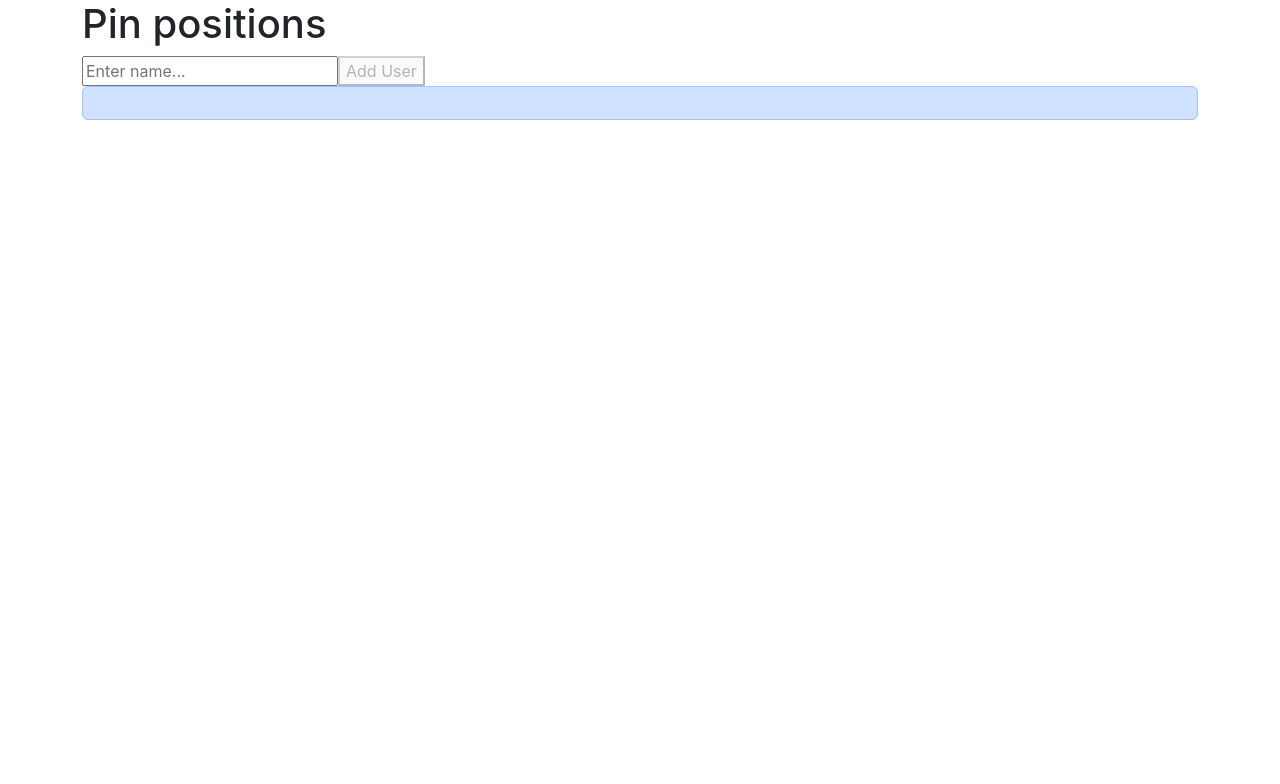
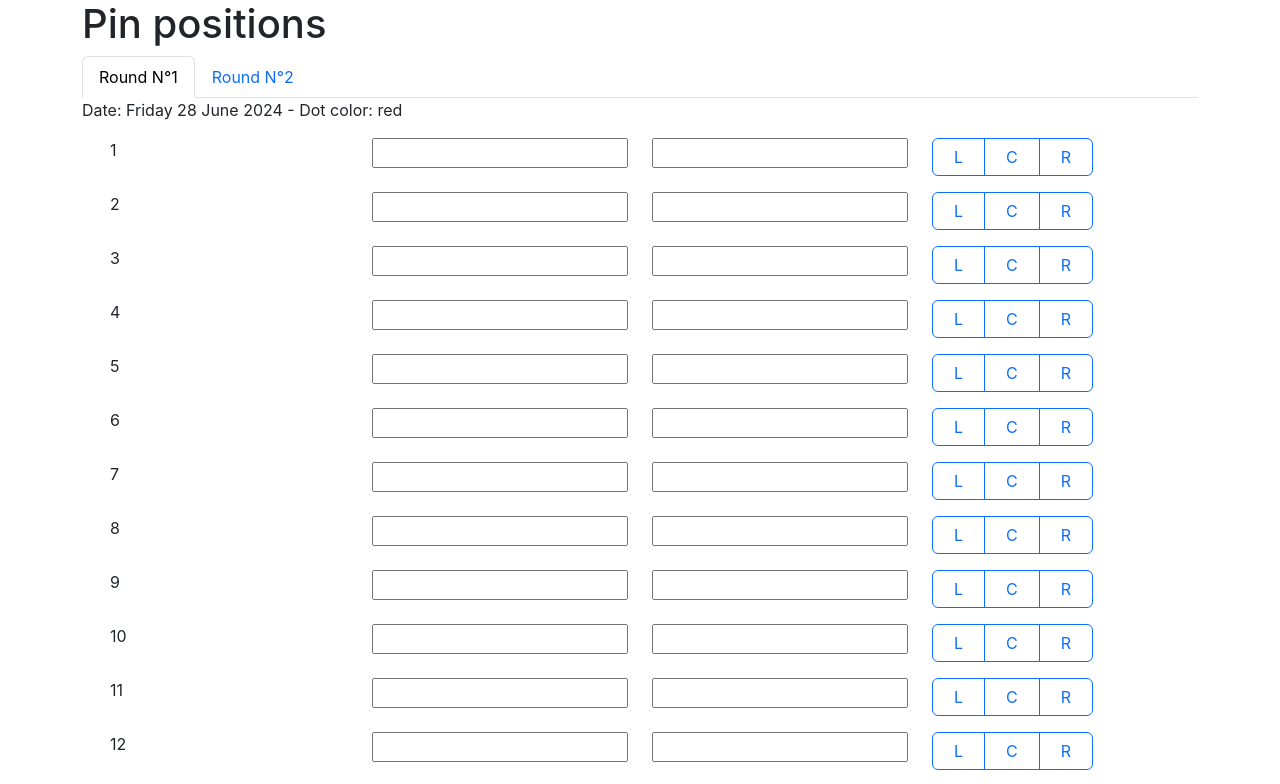
Before and after one commit to gcruchon/pin-positions, a React (Create React App) app: page /events/testEvent in a window 1280 px wide. Shown: the top 784 px of the page. Built offline with nearby package versions, Linux system fonts and the light colour scheme; no server answers; the database is empty; the HTML template or start-up script is replaced by a standard one.

Commit message:
feat(event): first version of editing pin positions for a givent round

```diff
--- a/package.json
+++ b/package.json
@@ -9,7 +9,9 @@
     "bootstrap": "^5.3.3",
     "firebase": "^10.12.2",
     "react": "^18.3.1",
+    "react-bootstrap": "^2.10.4",
     "react-dom": "^18.3.1",
+    "react-router-dom": "^6.24.0",
     "react-scripts": "5.0.1",
     "web-vitals": "^2.1.4"
   },
--- a/src/App.js
+++ b/src/App.js
@@ -1,51 +1,35 @@
+import React from 'react';
+import {
+  createBrowserRouter,
+  RouterProvider,
+} from "react-router-dom";
+import Container from 'react-bootstrap/Container';
+
+import { Welcome } from './components/Welcome'
+import { Event } from './components/Event'
 import './App.css';
 
-import { useState } from "react";
+const router = createBrowserRouter([
+  {
+    path: "/",
+    element: <Welcome />,
+  },
+  {
+    path: "/events/:eventId",
+    element: <Event />,
+  },
+]);
 
-import { collection, addDoc } from "firebase/firestore";
-import { db } from './firebase';
-
-function App() {
-  const [name, setName] = useState(""); // State to hold the input value
-  const [response, setResponse] = useState(""); // State to hold the response message
-
-  const handleAddUser = async () => {
-    try {
-      const docRef = await addDoc(collection(db, "users"), {
-        name: name,
-      });
-      setName(""); // Clear the name field on successful addition
-      setResponse(docRef.id);
-
-    } catch (error) {
-      setResponse("An error occurred.");
-      console.error(
-        "There was an error calling the addUser Firebase function",
-        error
-      );
-    }
-  };
-
+const App = () => {
   return (
-    <div className="container">
-      <h1>
-        Pin positions
-      </h1>
-
-      <div className="user-input-section">
-        <input
-          type="text"
-          placeholder="Enter name..."
-          value={name}
-          onChange={(e) => setName(e.target.value)}
-        />
-        <button onClick={handleAddUser} disabled={!name.trim()}>
-          Add User
-        </button>
-      </div>
-
-      <div className="alert alert-primary" role="alert">{response}</div>
-    </div >
+    <React.StrictMode>
+      <Container>
+        <h1>
+          Pin positions
+        </h1>
+        <RouterProvider router={router} />
+      </Container>
+    </React.StrictMode>
   );
 }
 
--- /dev/null
+++ b/src/components/Event.js
@@ -0,0 +1,62 @@
+import { createContext, useState, useEffect } from 'react';
+import { useParams } from 'react-router-dom';
+import Nav from 'react-bootstrap/Nav';
+import { collection, where, query, onSnapshot } from 'firebase/firestore';
+
+import { db } from '../firebase';
+import { Round } from "./Round";
+
+export const EventContext = createContext();
+
+export const Event = () => {
+    const { eventId } = useParams();
+
+    const [displayedRound, setDisplayedRound] = useState(1);
+    const [holes, setHoles] = useState([]);
+
+    const getActiveClass = (round) => {
+        if (displayedRound === round) {
+            return "active font-weight-bold"
+        }
+        return "";
+    }
+    useEffect(() => {
+        const holesRef = collection(db, "holes");
+        const q = query(holesRef, where("eventId", "==", eventId));
+        const unsubscribe = onSnapshot(q, (querySnapshot) => {
+            let holes = {};
+            querySnapshot.forEach((doc) => {
+                holes[doc.id] = doc.data();
+            });
+            setHoles(holes);
+            console.log("holes", holes);
+        });
+        return () => unsubscribe();
+    }, [eventId]);
+
+    return (
+        <EventContext.Provider value={eventId}>
+            <Nav variant="tabs" defaultActiveKey="/home">
+                <Nav.Item>
+                    <Nav.Link className={getActiveClass(1)} onClick={() => setDisplayedRound(1)}>Round N°1</Nav.Link>
+                </Nav.Item>
+                <Nav.Item>
+                    <Nav.Link className={getActiveClass(2)} onClick={() => setDisplayedRound(2)}>Round N°2</Nav.Link>
+                </Nav.Item>
+            </Nav>
+
+            <Round
+                round={1}
+                roundDate={new Date()}
+                dotColor={"red"}
+                isVisible={displayedRound === 1}
+                holes={holes} />
+            <Round
+                round={2}
+                roundDate={new Date()}
+                dotColor={"white"}
+                isVisible={displayedRound === 2}
+                holes={holes} />
+        </EventContext.Provider>
+    );
+}
--- /dev/null
+++ b/src/components/Hole.css
@@ -0,0 +1,3 @@
+.Hole-db-saving input {
+  background-color: #ffe4d6;
+}
--- /dev/null
+++ b/src/components/Hole.js
@@ -0,0 +1,113 @@
+import { useState, useEffect, useContext } from "react";
+import { doc, setDoc, getDoc, updateDoc, serverTimestamp } from "firebase/firestore";
+import { db } from '../firebase';
+import { EventContext } from "./Event";
+import { RoundContext } from "./Round";
+import './Hole.css';
+
+const DistanceInput = ({ distance, distanceType, saveDistanceToBase }) => {
+  const initialDistance = distance;
+  const cleanDistance = (newDistance) => {
+    return newDistance.replace(/\D+/g, '');
+  }
+
+  return (
+    <input
+      type="text"
+      pattern="[0-9]*"
+      defaultValue={distance}
+      onBlur={(e) => saveDistanceToBase(cleanDistance(initialDistance), e.target.value, distanceType)}
+    />)
+}
+
+const SideButton = ({ side, handleSide, getSideButtonClassName }) => {
+  return (
+    <button type="button" className={getSideButtonClassName(side)} onClick={async () => await handleSide(side)}>&#160;&#160;{side}&#160;&#160;</button>
+  )
+}
+
+export const Hole = ({ hole, value }) => {
+  const eventId = useContext(EventContext);
+  const round = useContext(RoundContext);
+
+  const [distanceFromFront, setDistanceFromFront] = useState("");
+  const [distanceFromSide, setDistanceFromSide] = useState("");
+  const [side, setSide] = useState("");
+  const [dbState, setDbState] = useState("saved");
+
+  const getSideButtonClassName = (newSide) => {
+    let className = "btn ";
+    if (newSide === side) {
+      className += "btn-primary";
+    } else {
+      className += "btn-outline-primary";
+    }
+    return className;
+  }
+
+  const handleSide = async (newSide) => {
+    setSide(newSide);
+    await saveFieldToBase("side", newSide);
+  }
+
+  const saveDistanceToBase = async (initialDistance, newDistance, distanceType) => {
+    console.log("saveDistanceToBase", initialDistance, newDistance, distanceType);
+    if (initialDistance !== newDistance) {
+      switch(distanceType) {
+        case "fromFront":
+          await saveFieldToBase("distanceFromFront", newDistance);
+          break;
+        case "fromSide":
+          await saveFieldToBase("distanceFromSide", newDistance);
+          break;
+        default:
+          console.error("Unknown distance type: ", distanceType);
+      }
+    }
+  }
+  const saveFieldToBase = async (fieldId, fieldValue) => {
+    setDbState("saving");
+    console.log("saveFieldToBase", fieldId, fieldValue);
+    const holeData = {}
+    holeData[fieldId] = fieldValue;
+    holeData["updated"] = serverTimestamp();
+
+    const holeRef = doc(db, "holes", `${eventId}|${round}|${hole}`);
+    const holeSnapshot = await getDoc(holeRef);
+    if (holeSnapshot.exists()) {
+      await updateDoc(holeRef, holeData);
+    } else {
+      holeData["eventId"] = eventId;
+      holeData["round"] = round;
+      holeData["hole"] = hole;
+      holeData["created"] = serverTimestamp();
+      await setDoc(holeRef, holeData);
+    }
+  };
+
+  useEffect(() => {
+    setDistanceFromFront(value.distanceFromFront || "");
+    setDistanceFromSide(value.distanceFromSide || "");
+    setSide(value.side || "");
+    setDbState("saved")
+  }, [value]);
+
+  return (
+    <div className={`row m-3 Hole-db-${dbState}`}>
+      <div className="col-sm text-right">{hole}</div>
+      <div className="col-sm">
+        <DistanceInput distance={distanceFromFront} distanceType="fromFront" saveDistanceToBase={saveDistanceToBase} />
+      </div>
+      <div className="col-sm">
+        <DistanceInput distance={distanceFromSide} distanceType="fromSide" saveDistanceToBase={saveDistanceToBase} />
+      </div>
+      <div className="col-sm">
+        <div className="btn-group" role="group" aria-label="Choose side">
+          <SideButton side={'L'} handleSide={handleSide} getSideButtonClassName={getSideButtonClassName} />
+          <SideButton side={'C'} handleSide={handleSide} getSideButtonClassName={getSideButtonClassName} />
+          <SideButton side={'R'} handleSide={handleSide} getSideButtonClassName={getSideButtonClassName} />
+        </div>
+      </div>
+    </div>
+  );
+}
--- /dev/null
+++ b/src/components/Round.js
@@ -0,0 +1,27 @@
+import { createContext, useContext } from 'react';
+import { EventContext } from "./Event";
+import { Hole } from "./Hole";
+
+export const RoundContext = createContext();
+
+export const Round = ({ round, roundDate, dotColor, isVisible, holes }) => {
+    const eventId = useContext(EventContext);
+    const dateOptions = { weekday: 'long', year: 'numeric', month: 'long', day: 'numeric' };
+
+    const holeComponents = [];
+    for (let i = 1; i <= 18; i++) {
+        const hole = holes[`${eventId}|${round}|${i}`] || {}
+        holeComponents.push(<Hole hole={i} value={hole} key={`${round}-${i}`} />);
+    }
+
+    const visibilityClass = isVisible ? "" : "d-none";
+
+    return (
+        <RoundContext.Provider value={round}>
+            <div className={visibilityClass}>
+                <p>Date: {roundDate.toLocaleDateString("en-GB", dateOptions)} - Dot color: {dotColor}</p>
+                {holeComponents}
+            </div>
+        </RoundContext.Provider>
+    );
+}
--- /dev/null
+++ b/src/components/Welcome.js
@@ -0,0 +1,15 @@
+import Container from 'react-bootstrap/Container';
+export const Welcome = () => {
+
+    return (
+        <Container>
+            <p>Welcome!</p>
+            <p>Please select an event below:</p>
+            <ul>
+                <li>
+                    <a href="/events/testEvent">Test Event</a>
+                </li>
+            </ul>
+        </Container>
+    );
+}
```
Also changed, not shown: src/utils.js (added, +13 -0 lines), 1 other file (tests, documents, lock files or other folders).
